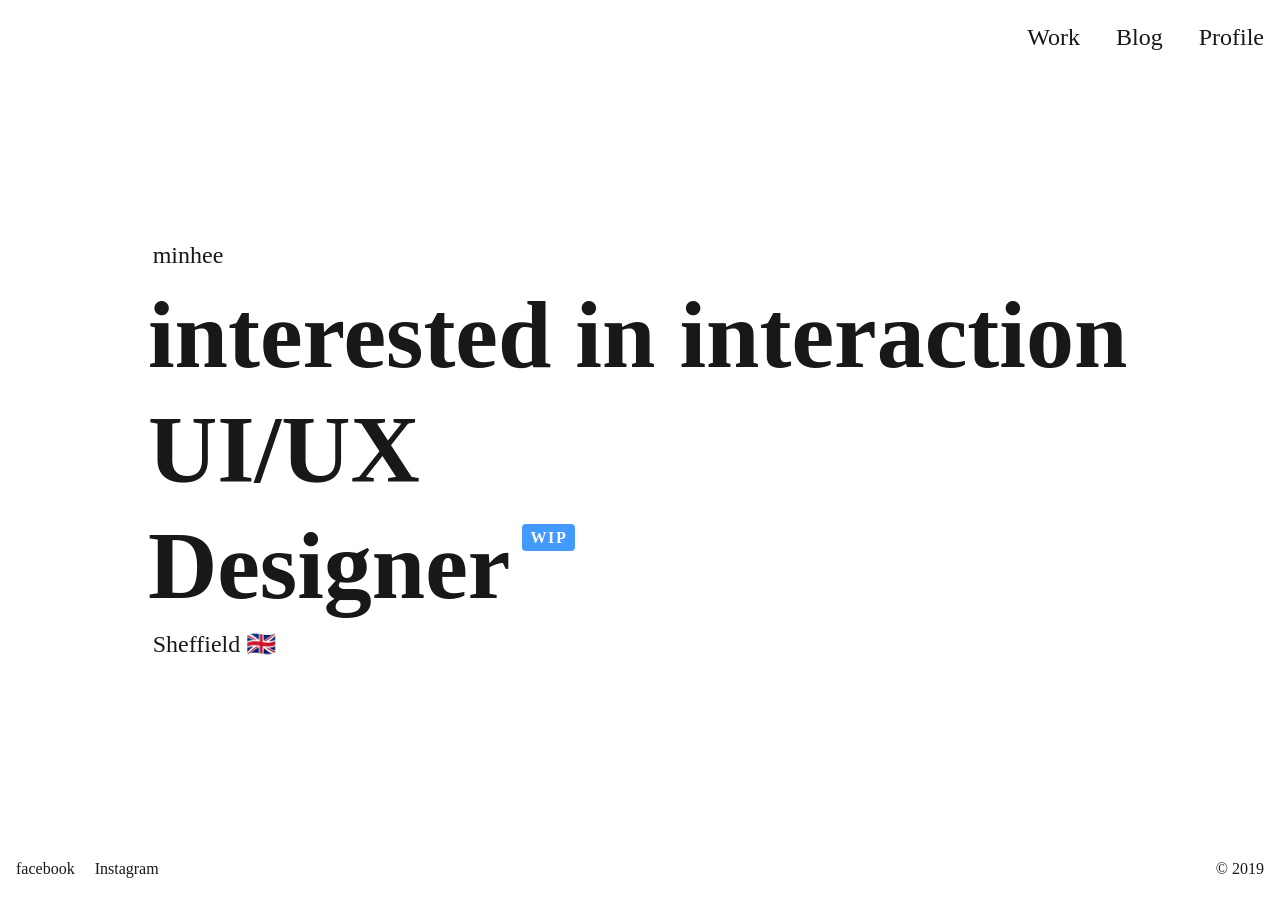
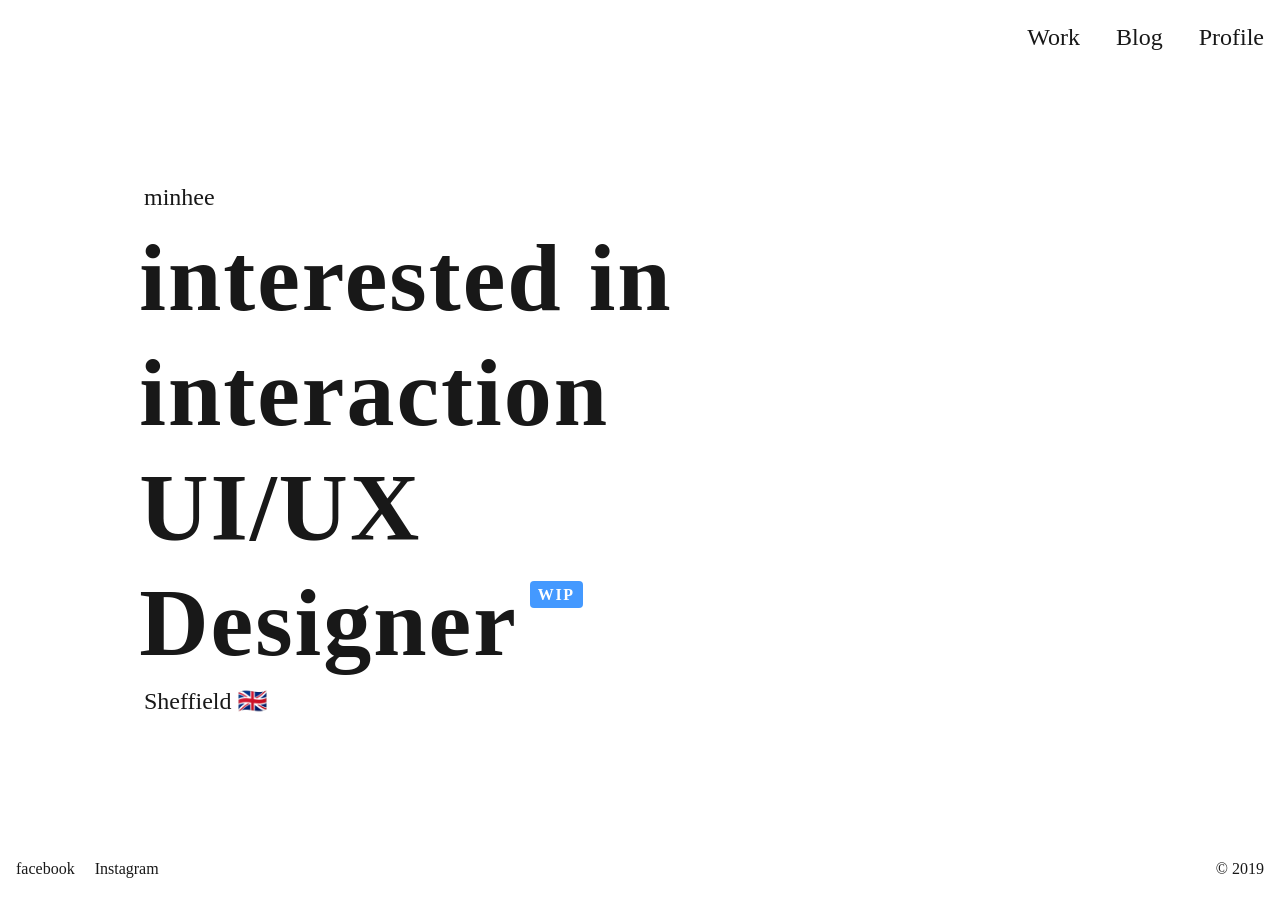
Before and after one commit to minheeyoon/minheeyoon.github.io, a Jekyll site: the page built from index.md, in a window 1280 px wide. Built offline with Jekyll 4.4.1, drawn with Linux system fonts in a browser that asks for light colours; some web fonts are replaced.

Commit message:
font_spacing

```diff
--- a/_sass/_variables.scss
+++ b/_sass/_variables.scss
@@ -79,7 +79,7 @@ $f5-size: 1.25rem !default; // 20px
 $f6-size: 1rem !default; // 16px
 $f7-size: 0.75rem !default; // 12px
 
-$display-spacing: 0px;
+$display-spacing: 2px;
 
 // Default border color
 $color-border: #ddd !default;
```
